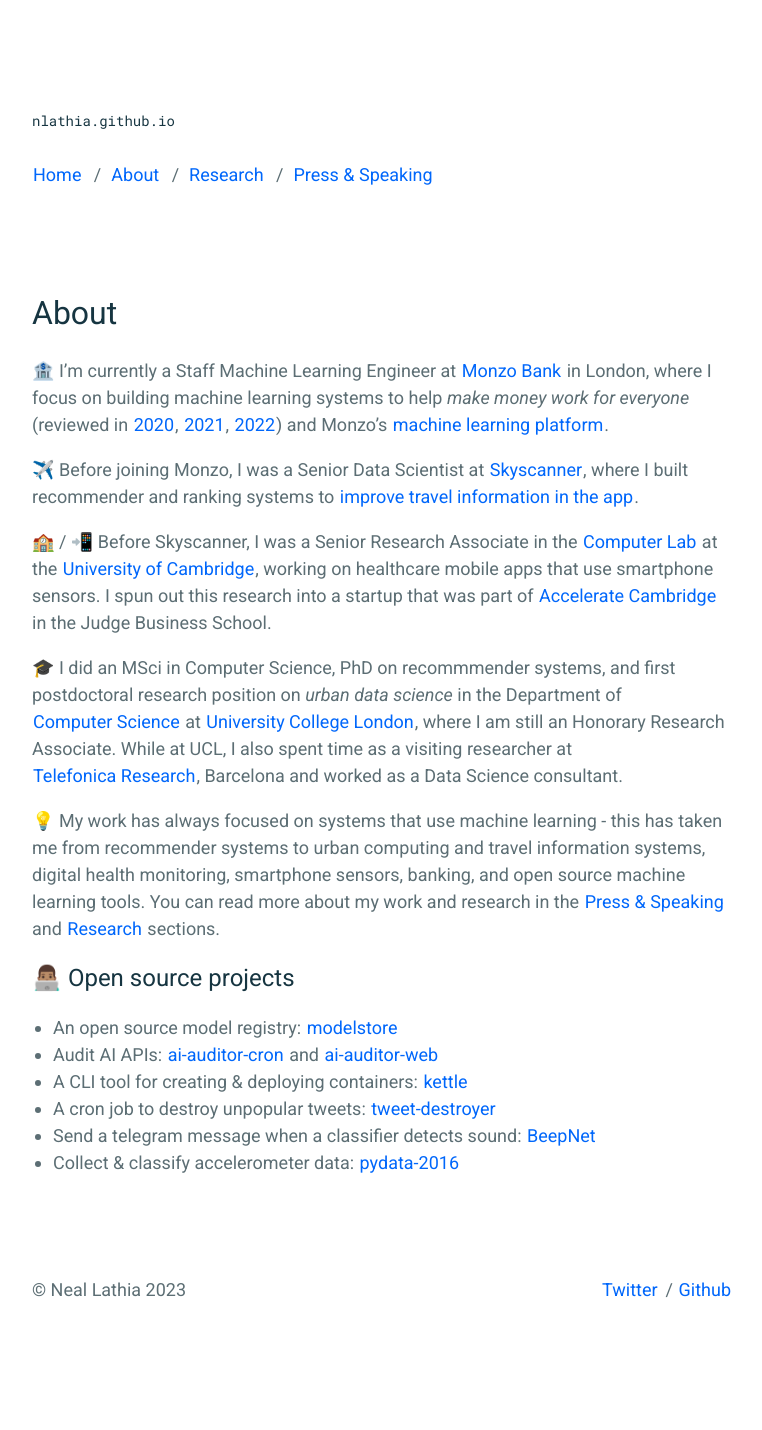
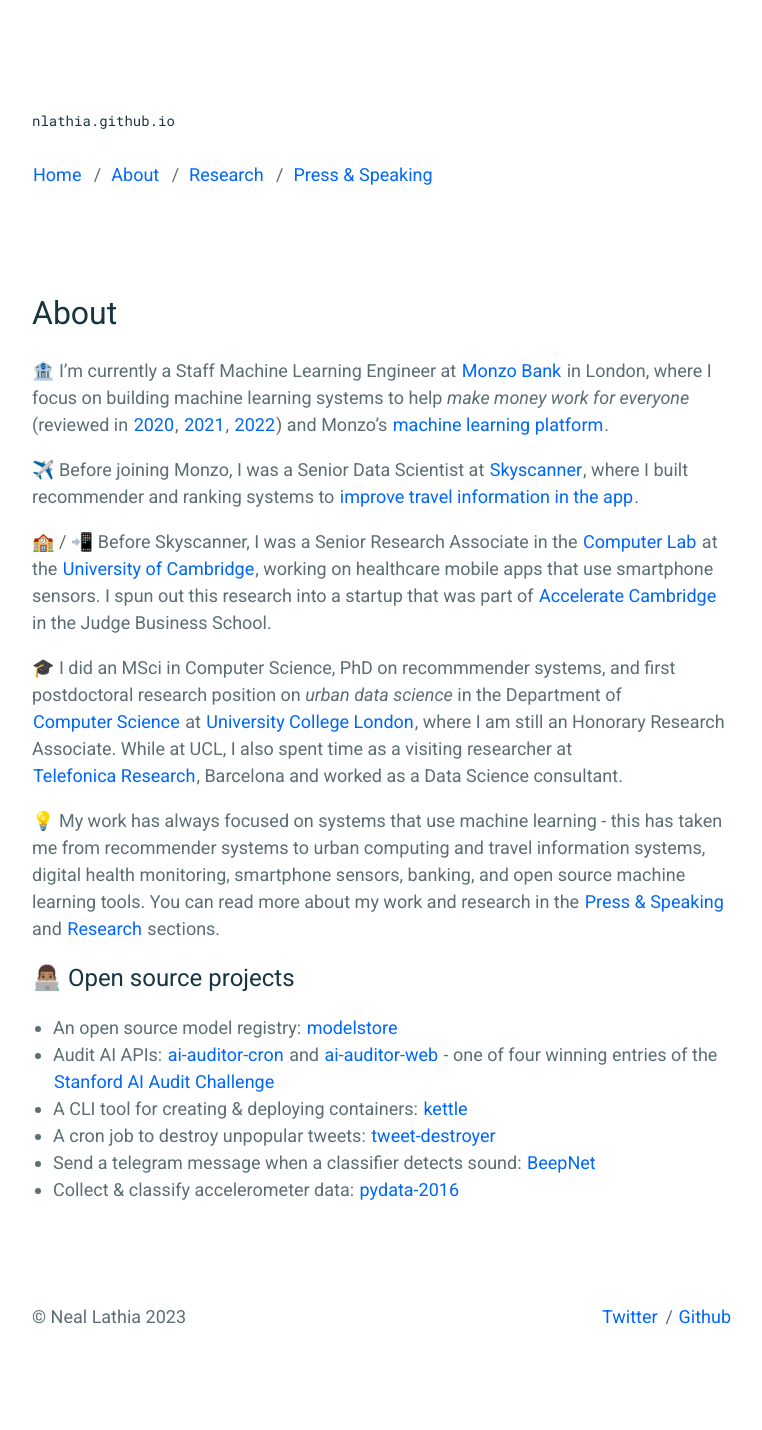
Before and after one commit to nlathia/nlathia.github.io, a Jekyll site: the page built from _pages/about.md, in a window 1280 px wide. Shown: the whole page, without its empty margins (258-1020 px from the left). Built offline with Jekyll 4.4.1, drawn with Linux system fonts in a browser that asks for light colours; before the commit the page ends 1403 px from its top, so only the background shows below that.

Commit message:
Update about.md

```diff
--- a/_pages/about.md
+++ b/_pages/about.md
@@ -17,7 +17,7 @@
 ## 👨🏽‍💻  Open source projects
 
 * An open source model registry: [modelstore](https://github.com/operatorai/modelstore)
-* Audit AI APIs: [ai-auditor-cron](https://github.com/nlathia/ai-auditor-cron) and [ai-auditor-web](https://github.com/nlathia/ai-auditor-web)
+* Audit AI APIs: [ai-auditor-cron](https://github.com/nlathia/ai-auditor-cron) and [ai-auditor-web](https://github.com/nlathia/ai-auditor-web) - one of four winning entries of the [Stanford AI Audit Challenge](https://hai.stanford.edu/policy/ai-audit-challenge)
 * A CLI tool for creating & deploying containers: [kettle](https://github.com/nlathia/kettle-cli)
 * A cron job to destroy unpopular tweets: [tweet-destroyer](https://github.com/nlathia/tweet-destroyer)
 * Send a telegram message when a classifier detects sound: [BeepNet](https://github.com/nlathia/sound-detection)
```
